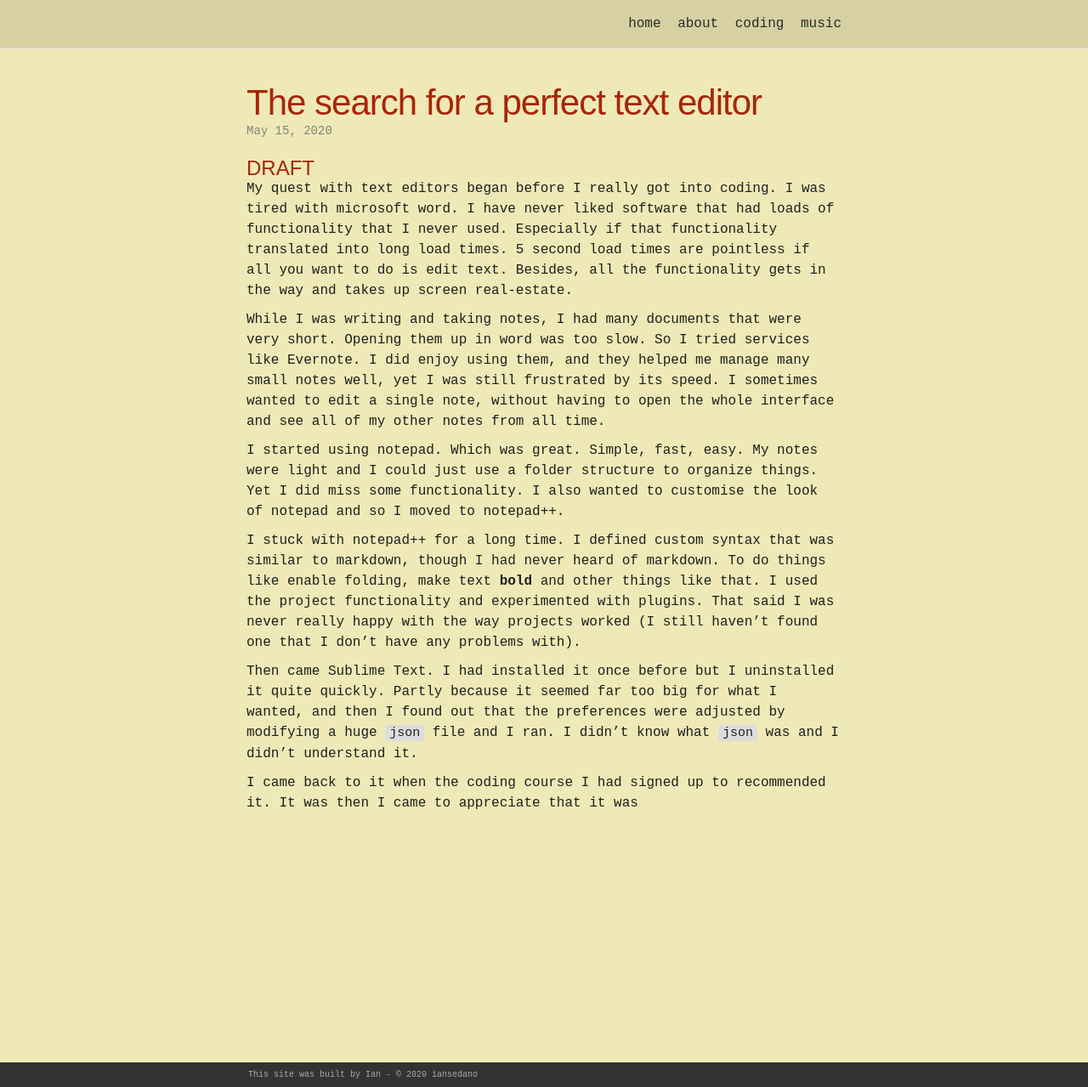
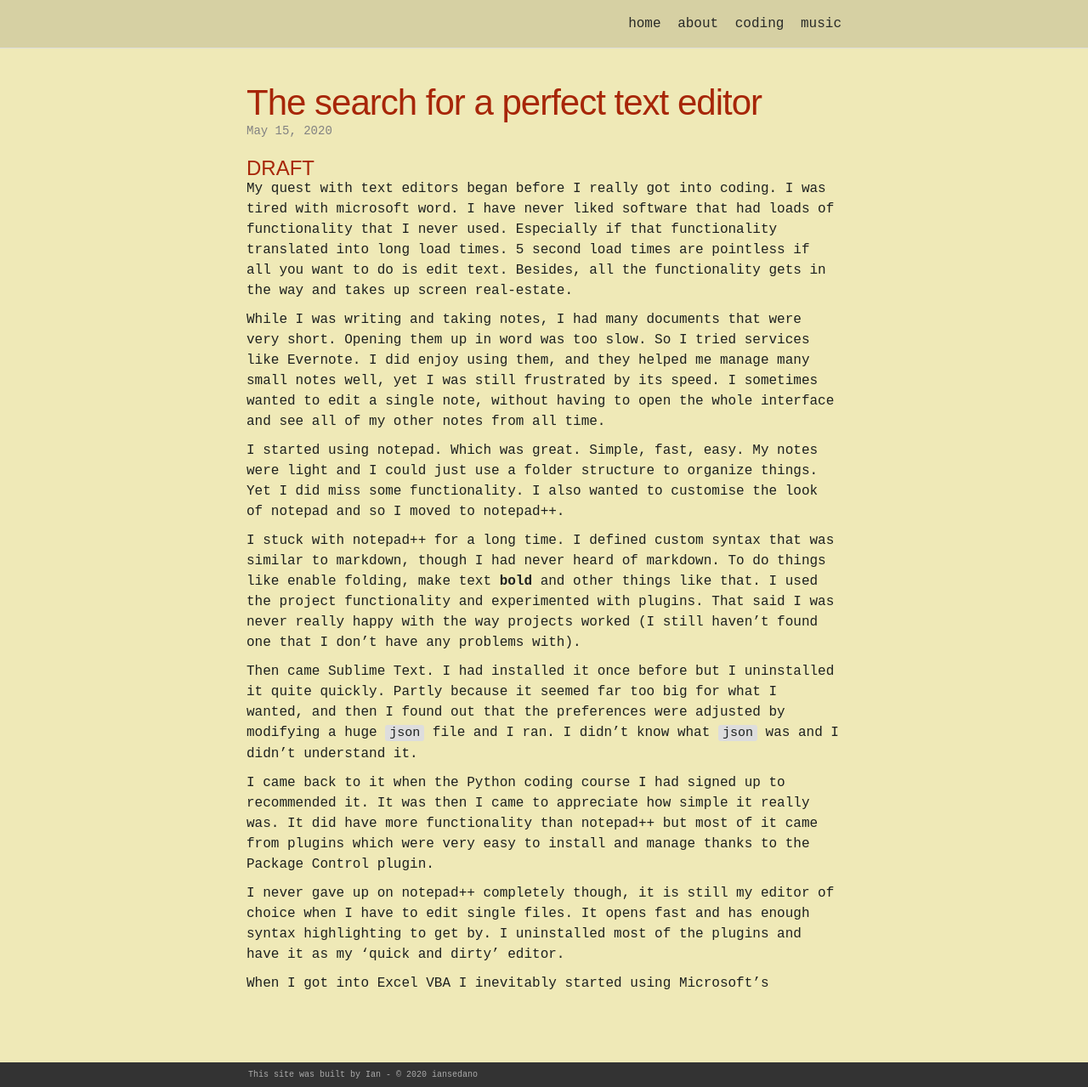
Before and after one commit to iansedano/iansedano.github.io, a Jekyll site: the page built from _hidden/2015-05-15-text_editors.markdown, in a window 1280 px wide and 1279 px high. Shown: the whole window at 85% size. Built offline with Jekyll 4.4.1, drawn with Linux system fonts in a browser that asks for light colours.

Commit message:
more content

```diff
--- a/_hidden/2015-05-15-text_editors.markdown
+++ b/_hidden/2015-05-15-text_editors.markdown
@@ -17,4 +17,8 @@
 
 Then came Sublime Text. I had installed it once before but I uninstalled it quite quickly. Partly because it seemed far too big for what I wanted, and then I found out that the preferences were adjusted by modifying a huge `json` file and I ran. I didn't know what `json` was and I didn't understand it.
 
-I came back to it when the coding course I had signed up to recommended it. It was then I came to appreciate that it was
+I came back to it when the Python coding course I had signed up to recommended it. It was then I came to appreciate how simple it really was. It did have more functionality than notepad++ but most of it came from plugins which were very easy to install and manage thanks to the Package Control plugin.
+
+I never gave up on notepad++ completely though, it is still my editor of choice when I have to edit single files. It opens fast and has enough syntax highlighting to get by. I uninstalled most of the plugins and have it as my 'quick and dirty' editor.
+
+When I got into Excel VBA I inevitably started using Microsoft's
```
